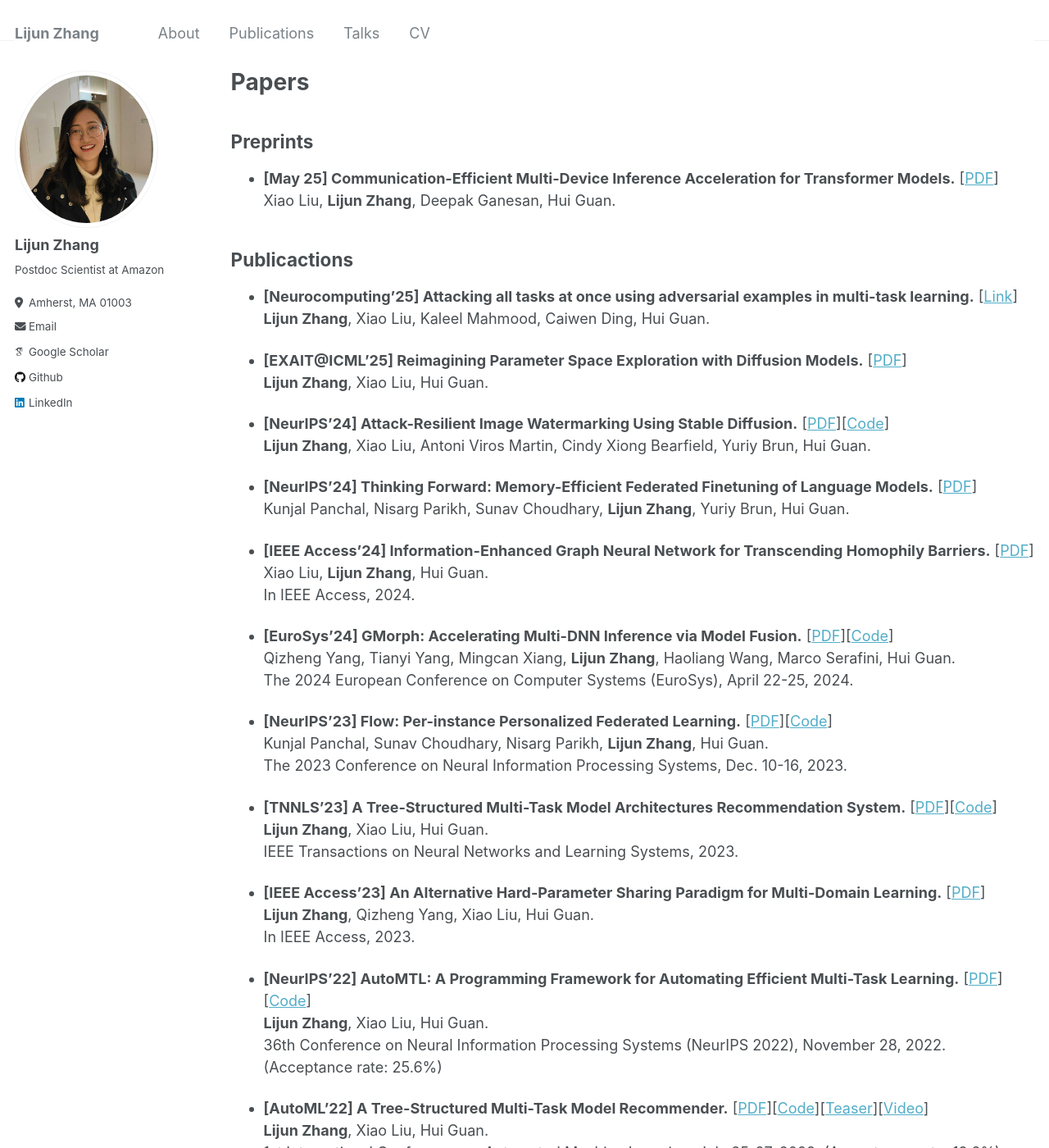
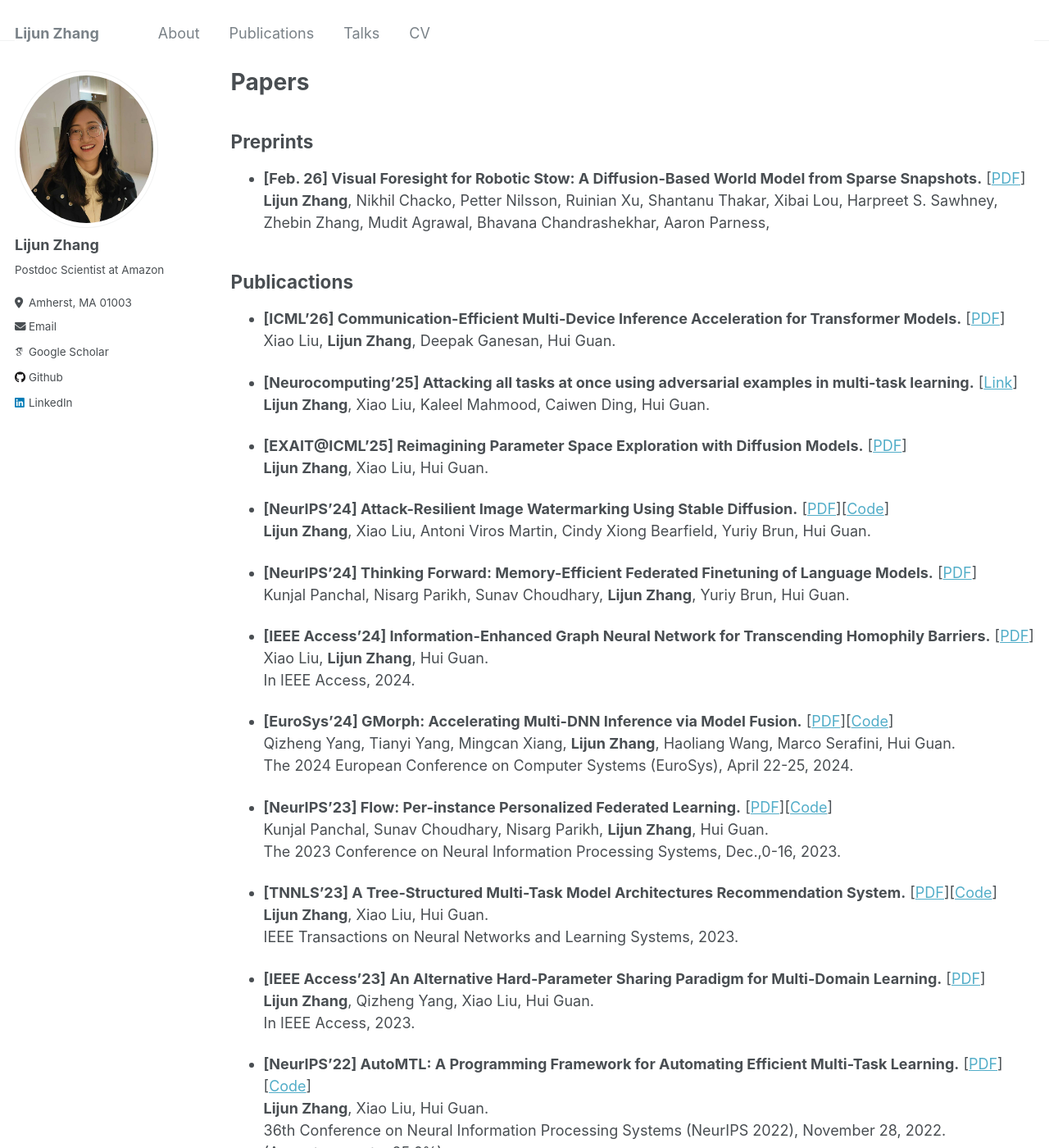
Before and after one commit to zhanglijun95/zhanglijun95.github.io, a Jekyll site: the page built from _pages/publications.md, in a window 1280 px wide and 1400 px high. Shown: the whole window at 82% size. Built offline with Jekyll 4.4.1, drawn with Linux system fonts in a browser that asks for light colours; some web fonts are replaced; some of the changed text lies outside the part shown.

Commit message:
update ICML paper

```diff
--- a/_pages/publications.md
+++ b/_pages/publications.md
@@ -6,10 +6,14 @@ author_profile: true
 ---
 
 ## Preprints
-- **[May 25] Communication-Efficient Multi-Device Inference Acceleration for Transformer Models.** [[PDF](https://arxiv.org/pdf/2505.19342?)]
+- **[Feb. 26] Visual Foresight for Robotic Stow: A Diffusion-Based World Model from Sparse Snapshots.** [[PDF](https://arxiv.org/pdf/2602.13347)]
+<br> **Lijun Zhang**, Nikhil Chacko, Petter Nilsson, Ruinian Xu, Shantanu Thakar, Xibai Lou,
+Harpreet S. Sawhney, Zhebin Zhang, Mudit Agrawal, Bhavana Chandrashekhar, Aaron Parness,
+
+## Publicactions
+- **[ICML'26] Communication-Efficient Multi-Device Inference Acceleration for Transformer Models.** [[PDF](https://arxiv.org/pdf/2505.19342)]
 <br> Xiao Liu, **Lijun Zhang**, Deepak Ganesan, Hui Guan.
 
-## Publicactions
 - **[Neurocomputing'25] Attacking all tasks at once using adversarial examples in multi-task learning.** [[Link](https://www.sciencedirect.com/science/article/abs/pii/S0925231225021757)]
 <br> **Lijun Zhang**, Xiao Liu, Kaleel Mahmood, Caiwen Ding, Hui Guan.
 
@@ -32,7 +36,7 @@ author_profile: true
 
 - **[NeurIPS'23] Flow: Per-instance Personalized Federated Learning.** [[PDF](http://guanh01.github.io/files/2023flow.pdf)][[Code](https://github.com/Astuary/Flow)]
 <br> Kunjal Panchal, Sunav Choudhary, Nisarg Parikh, **Lijun Zhang**, Hui Guan.
-<br> The 2023 Conference on Neural Information Processing Systems, Dec. 10-16, 2023.
+<br> The 2023 Conference on Neural Information Processing Systems, Dec.,0-16, 2023.
 
 - **[TNNLS'23] A Tree-Structured Multi-Task Model Architectures Recommendation System.** [[PDF](https://ieeexplore.ieee.org/document/10171463)][[Code](https://github.com/zhanglijun95/TreeMTL)]
 <br> **Lijun Zhang**, Xiao Liu, Hui Guan.
@@ -48,11 +52,11 @@ author_profile: true
 
 - **[AutoML'22] A Tree-Structured Multi-Task Model Recommender.** [[PDF](http://guanh01.github.io/files/2022automl.pdf)][[Code](https://github.com/zhanglijun95/TreeMTL)][[Teaser](https://www.youtube.com/watch?v=t9r474WdBEQ)][[Video](https://www.youtube.com/watch?v=DobkdkBMFrg)]
 <br> **Lijun Zhang**, Xiao Liu, Hui Guan.
-<br> 1st International Conference on Automated Machine Learning, July 25-27, 2022. (Acceptance rate: 19.2%)
+<br>,st International Conference on Automated Machine Learning, July 25-27, 2022. (Acceptance rate:,9.2%)
 
 - **[ICME'22] Rethinking Hard-Parameter Sharing in Multi-Domain Learning.** [[PDF](http://guanh01.github.io/files/2022rethinking.pdf)]
 <br> **Lijun Zhang**, Qizheng Yang, Xiao Liu, Hui Guan.
-<br> IEEE INTERNATIONAL CONFERENCE ON MULTIMEDIA AND EXPO (ICME), Taipei, Taiwan, July 18-22, 2022. (Acceptance rate: 29%)
+<br> IEEE INTERNATIONAL CONFERENCE ON MULTIMEDIA AND EXPO (ICME), Taipei, Taiwan, July,8-22, 2022. (Acceptance rate: 29%)
 
 - **[ICDM'21] Recurrent Neural Networks Meet Context-Free Grammar: Two Birds with One Stone.** [[PDF](http://guanh01.github.io/files/2021rnn.pdf)]
 <br> Hui Guan, Umang Chaudhary, Yuanchao Xu, Lin Ning, **Lijun Zhang**, and Xipeng Shen.
```
Also changed, not shown: _pages/about.md (+2 -0 lines).
